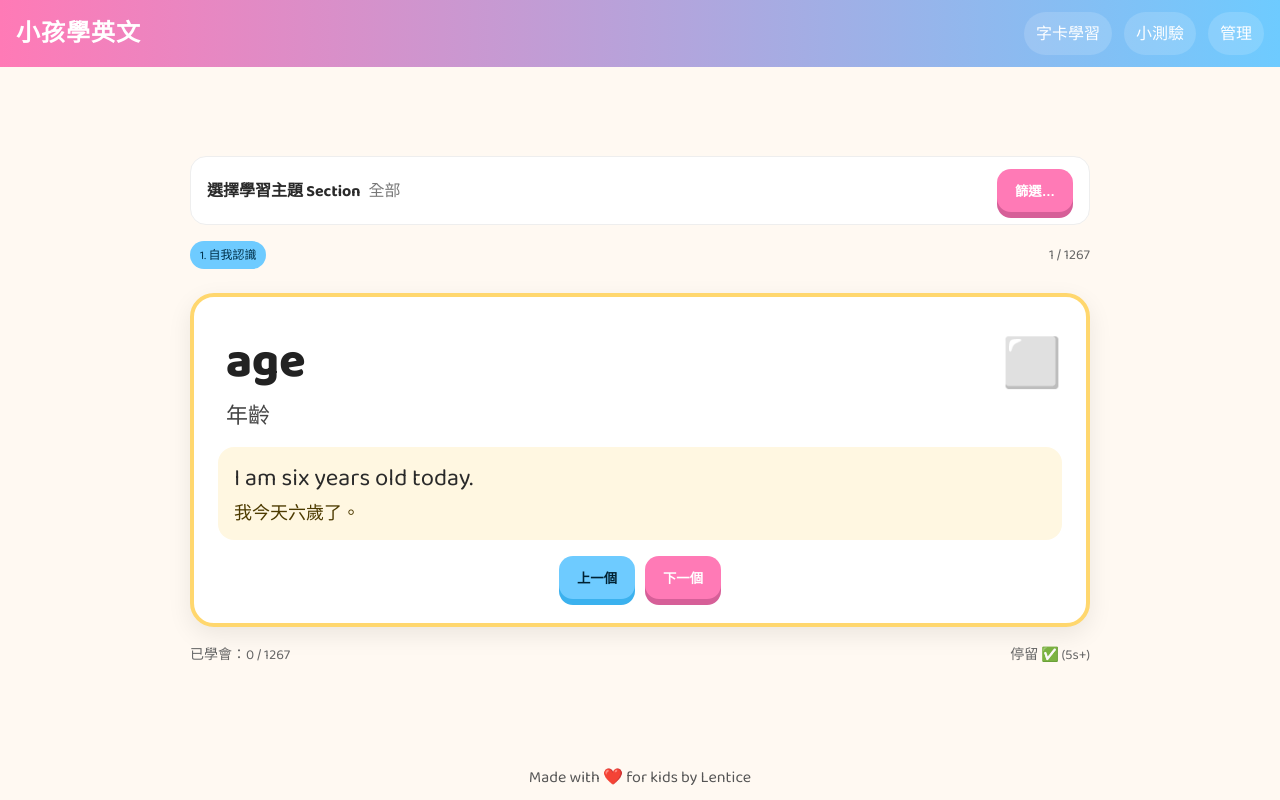
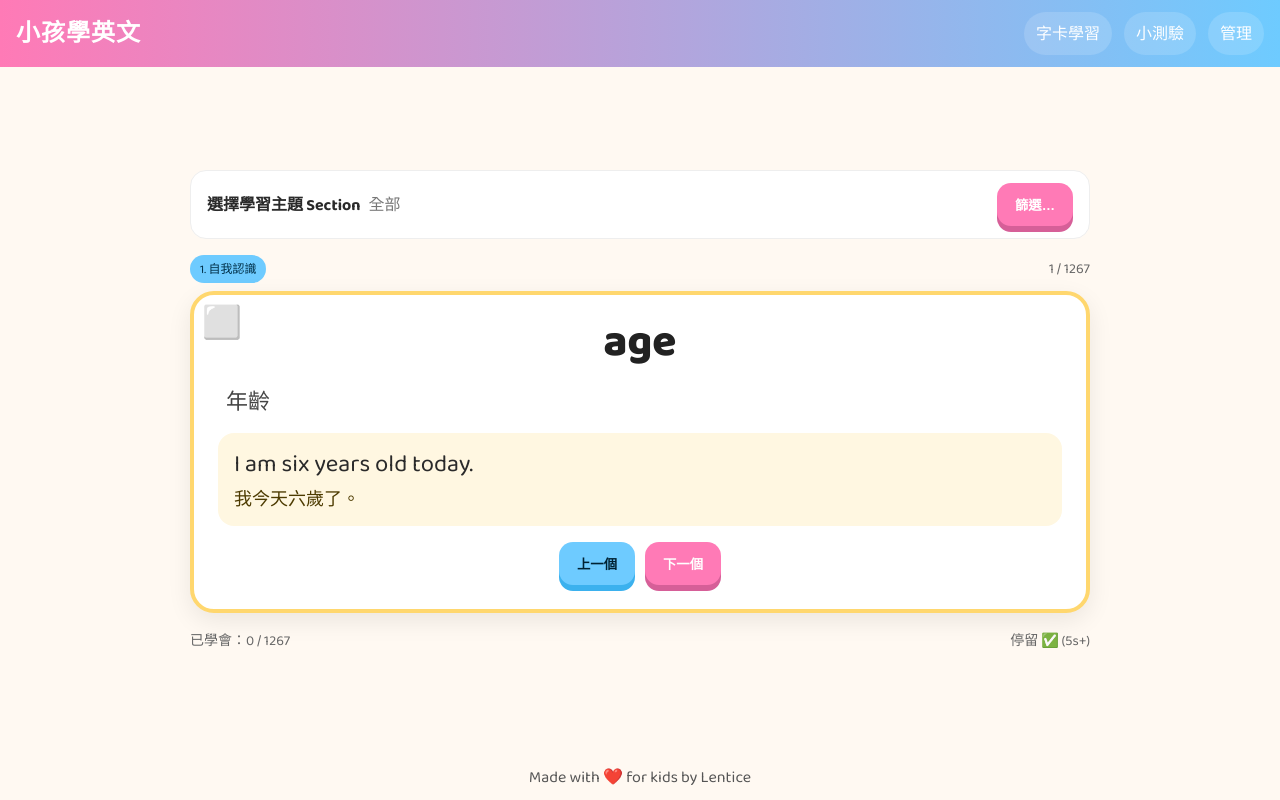
Before and after one commit to Lentice/kid_words, a React (Vite) app: page / in a window 1280 px wide. Built offline with nearby package versions, Linux system fonts and the light colour scheme.

Commit message:
fix: update Flashcard layout for better alignment and enhance styling in main.css

```diff
--- a/src/components/Flashcard.jsx
+++ b/src/components/Flashcard.jsx
@@ -9,14 +9,9 @@ export default function Flashcard({ item, learned, onPrev, onNext, onToggleLearn
   const speakExample = () => googleTTS(item.example_en, { rate: exampleSpeed })
 
   return (
-    <div className="card">
-        {/* word row with speak button (left) and learned toggle aligned right */}
-        <h2 className="word">
-        <span onClick={speakWord} title="點擊聽發音">
-            {item.word}
-        </span>
+    <div className="card-wrapper">
       <button
-          className={`learn-toggle ${learned ? 'on' : ''}`}
+        className={`learn-toggle floating ${learned ? 'on' : ''}`}
         aria-pressed={learned}
         aria-label={learned ? '取消已學' : '標記已學'}
         title={learned ? '取消已學' : '標記已學'}
@@ -24,6 +19,11 @@ export default function Flashcard({ item, learned, onPrev, onNext, onToggleLearn
       >
         {learned ? '✅' : '⬜'}
       </button>
+      <div className="card">
+        <h2 className="word word-center">
+          <span onClick={speakWord} title="點擊聽發音">
+            {item.word}
+          </span>
         </h2>
         <p className="meaning">{item.meaning_cht}</p>
       <div className="examples" onClick={speakExample} title="點擊聽例句">
@@ -35,5 +35,6 @@ export default function Flashcard({ item, learned, onPrev, onNext, onToggleLearn
         <button className="btn" onClick={onNext}>下一個</button>
       </div>
       </div>
+    </div>
   )
 }
--- a/src/routes/Learn.jsx
+++ b/src/routes/Learn.jsx
@@ -77,7 +77,7 @@ export default function Learn(){
   return (
     <div className="stack" style={{gap:16,maxWidth:900,width:'100%'}}>
       <SectionPicker sections={sections} selectedIds={selected} onChange={setSelected} />
-      <div className="card-header">
+      <div className="card-header" style={{marginBottom:-8}}>
         <span className="chip">{sectionMap[current.section_id] ? `${sectionMap[current.section_id].number}. ${sectionMap[current.section_id].name}` : 'Section'}</span>
         <span className="progress">{pos}</span>
       </div>
--- a/src/styles/main.css
+++ b/src/styles/main.css
@@ -84,6 +84,11 @@ body {
     color: #555
 }
 
+.card-wrapper {
+    position: relative;
+    width: 100%;
+}
+
 .card {
     background: var(--card);
     border-radius: 24px;
@@ -118,6 +123,17 @@ body {
     display: flex;
     align-items: center;
     gap: 16px
+}
+
+.word.word-center {
+    justify-content: center;
+    margin-top: -8px;
+    margin-bottom: 8px;
+    font-size: 44px
+}
+
+.word.word-center > span {
+    text-align: center
 }
 
 .word > span {
@@ -217,7 +233,8 @@ body {
     font-size: 48px;
     line-height: 1;
     box-shadow: none;
-    color: var(--muted)
+    color: var(--muted);
+    transition: transform 0.2s ease
 }
 
 .learn-toggle:focus-visible {
@@ -225,9 +242,19 @@ body {
     outline-offset: 2px
 }
 
-.word .learn-toggle {
-    margin-left: auto;
-    position: static
+.learn-toggle.floating {
+    position: absolute;
+    top: 11px;
+    left: 8px;
+    z-index: 5;
+    background: rgba(255, 255, 255, 0.95);
+    border-radius: 12px;
+    padding: 4px;
+    font-size: 32px
+}
+
+.learn-toggle.floating:hover {
+    transform: scale(1.1)
 }
 
 .learn-toggle.on {
```
Lines whose indentation alone changed are shown as unchanged.
